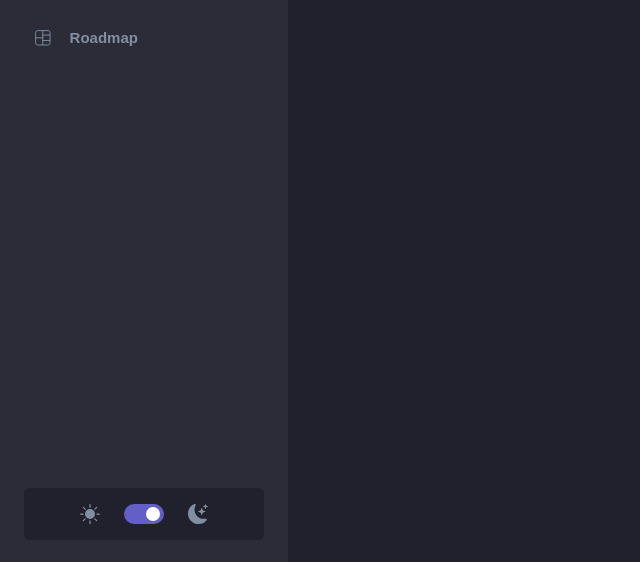
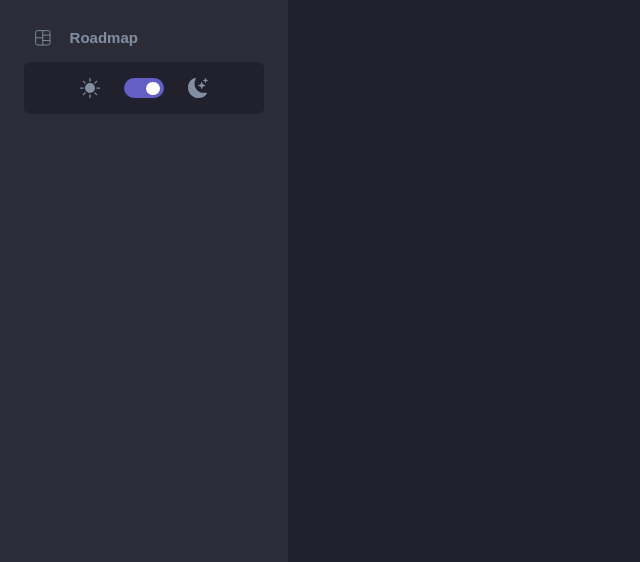
Before and after one commit to bartek-dec/kanban-task-manager-mern, a React (Create React App) app in the folder client/: page / in a window 1280 px wide. Shown: the part 228-790 px from the top of the page, without its empty margins (0-640 px from the left). Built offline with nearby package versions, Linux system fonts and the light colour scheme; sample sign-in values are in the browser's storage.

Commit message:
removed absolute positioning from ToggleTheme component

```diff
--- a/client/src/components/ToggleTheme.js
+++ b/client/src/components/ToggleTheme.js
@@ -2,7 +2,7 @@ import styled from "styled-components";
 import {BsSunFill, BsMoonStarsFill} from 'react-icons/bs';
 import {useSelector, useDispatch} from "react-redux";
 import {setTheme} from "../features/theme/themeSlice";
-import {useEffect,useRef} from "react";
+import {useEffect, useRef} from "react";
 
 const ToggleTheme = () => {
     const {theme} = useSelector((state) => state.theme);
@@ -46,10 +46,8 @@ export default ToggleTheme;
 
 const Wrapper = styled.article`
   background-color: var(--Dark-Light-Mode-Switch-Background-Color);
-  position: absolute;
-  bottom: 2rem;
-  left: 1.5rem;
-  right: 1.5rem;
+  margin-left: 1.5rem;
+  width: 15rem;
   border-radius: var(--border-radius-6);
   padding: 1rem;
 
```
